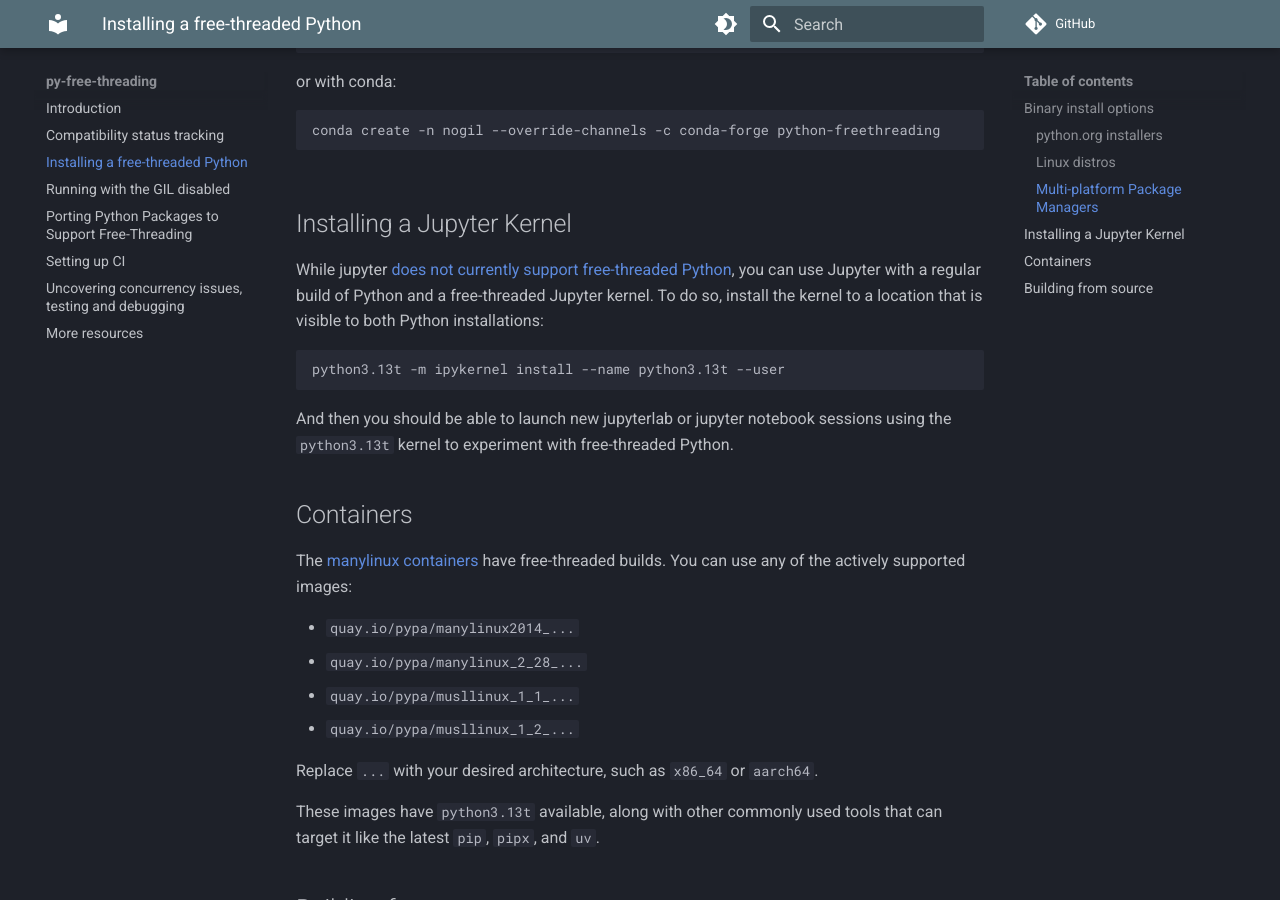
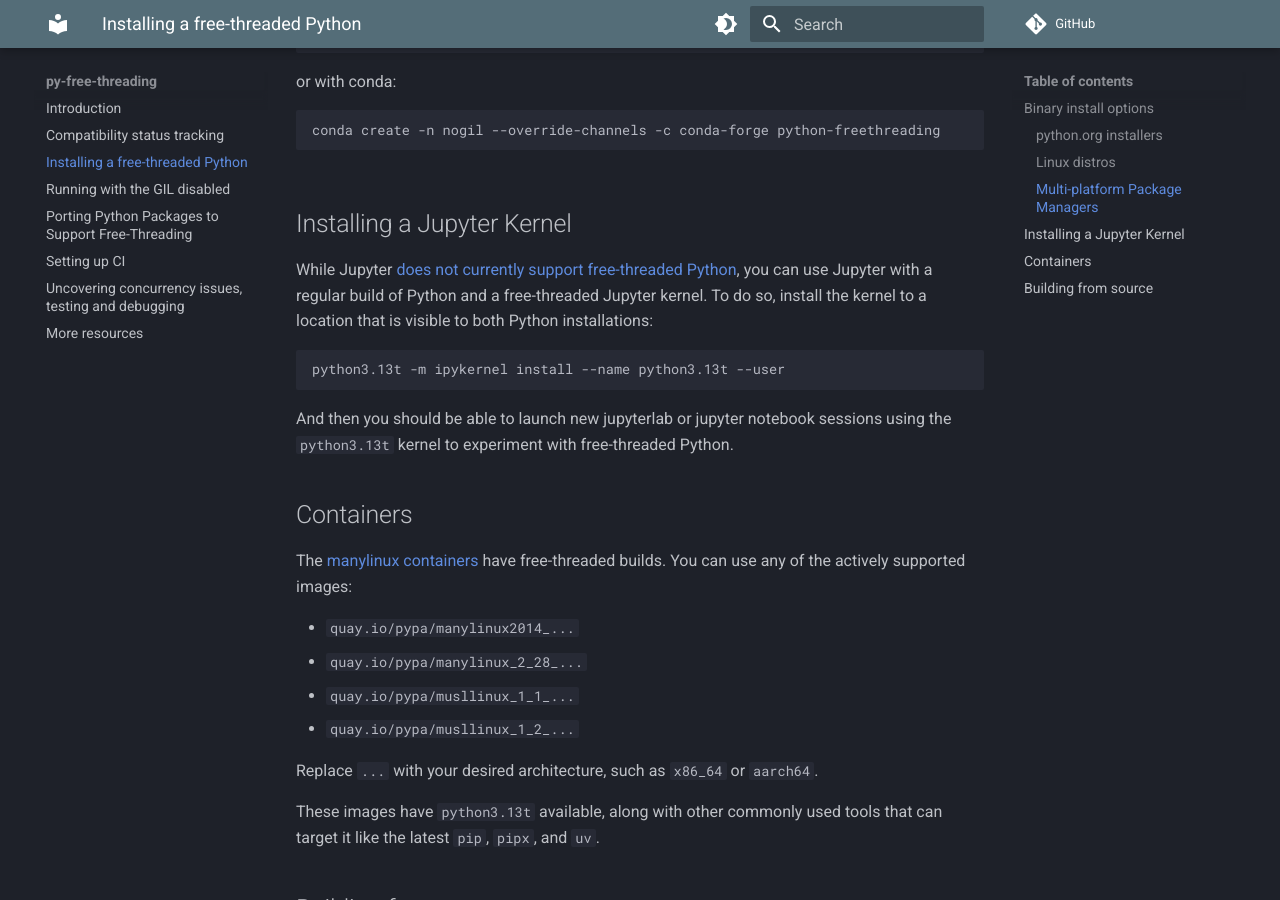
Before and after one commit to Quansight-Labs/free-threaded-compatibility, an MkDocs documentation site: the page built from docs/installing_cpython.md, in a window 1280 px wide and 900 px high, scrolled down 1581 px. Built offline with MkDocs 1.6.1 and Material for MkDocs 9.7.7, drawn with Linux system fonts in a browser that asks for light colours; comment, search, counter and statistics services are not loaded.

```diff
--- a/docs/installing_cpython.md
+++ b/docs/installing_cpython.md
@@ -160,7 +160,7 @@ and installing the free-threaded binaries is also possible:
 
 ## Installing a Jupyter Kernel
 
-While jupyter [does not currently support free-threaded
+While Jupyter [does not currently support free-threaded
 Python](https://github.com/jupyter/notebook/issues/7512), you can use Jupyter
 with a regular build of Python and a free-threaded Jupyter kernel. To do so,
 install the kernel to a location that is visible to both Python installations:
```
Also changed, not shown: docs/tracking.md (+1 -0 lines).
